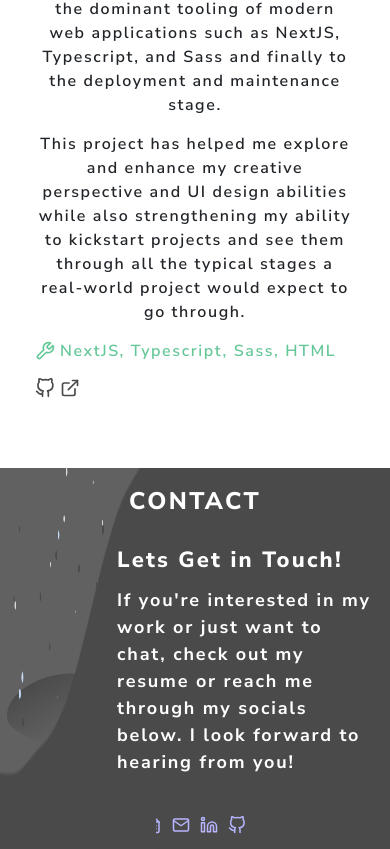
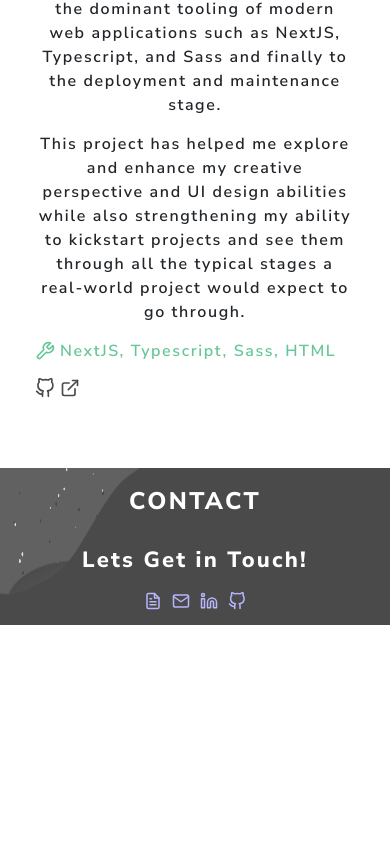
Before and after one commit to ferrisdavid/portfolio-site, a Next.js app: page / in a window 390 px wide. Shown: the part 5089-5938 px from the top of the page. After the commit the page ends 5714 px from the top, so only its background shows below. Built offline with nearby package versions, Linux system fonts and the light colour scheme.

Commit message:
minor styling touchups + media query for removal of body text on small screens

```diff
--- a/sections/Section.module.scss
+++ b/sections/Section.module.scss
@@ -47,22 +47,22 @@
 }
 
 .contactContainer {
+  position: relative;
   color: white;
   display: flex;
   flex-direction: column;
   height: 90%;
   gap: 15px;
   padding-bottom: 15px;
+  z-index: 2;
 
   .content {
     display: flex;
     flex-direction: column;
     flex-grow: 1;
     justify-content: center;
-    margin: 0 15px 25px 30%;
+    margin: 0 20% 25px 30%;
     gap: 10px;
-
-    z-index: 2;
 
     .action {
       font-size: 22px;
@@ -85,9 +85,22 @@
     justify-content: center;
 
     & svg {
+      transition: 0.3s ease-in-out;
       &:hover {
         cursor: pointer;
+        transform: scale(1.05);
       }
     }
   }
 }
+
+@media only screen and (max-width: 900px) {
+  .content {
+    margin: 0 !important;
+    align-items: center;
+
+    .body {
+      display: none;
+    }
+  }
+}
```
